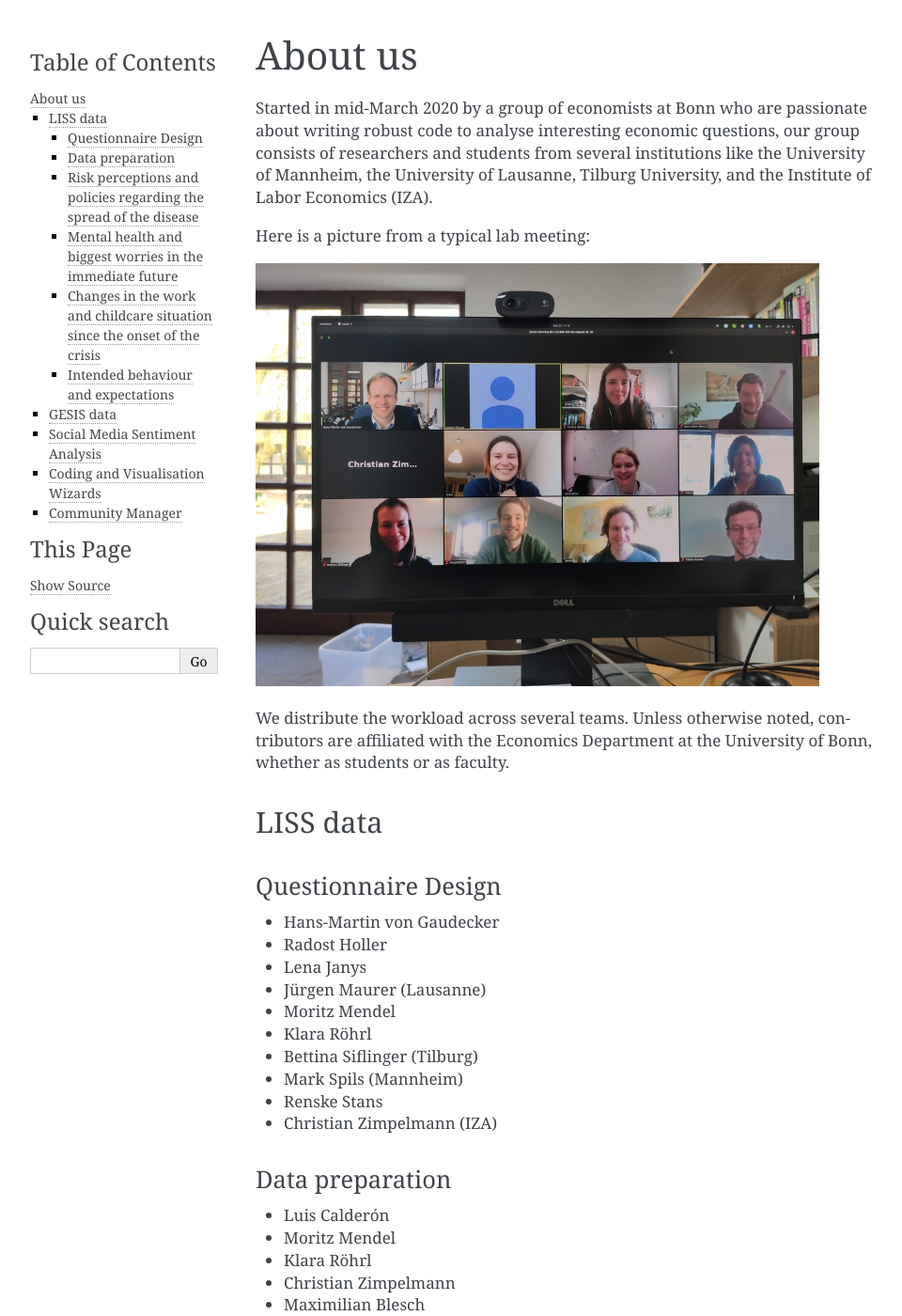
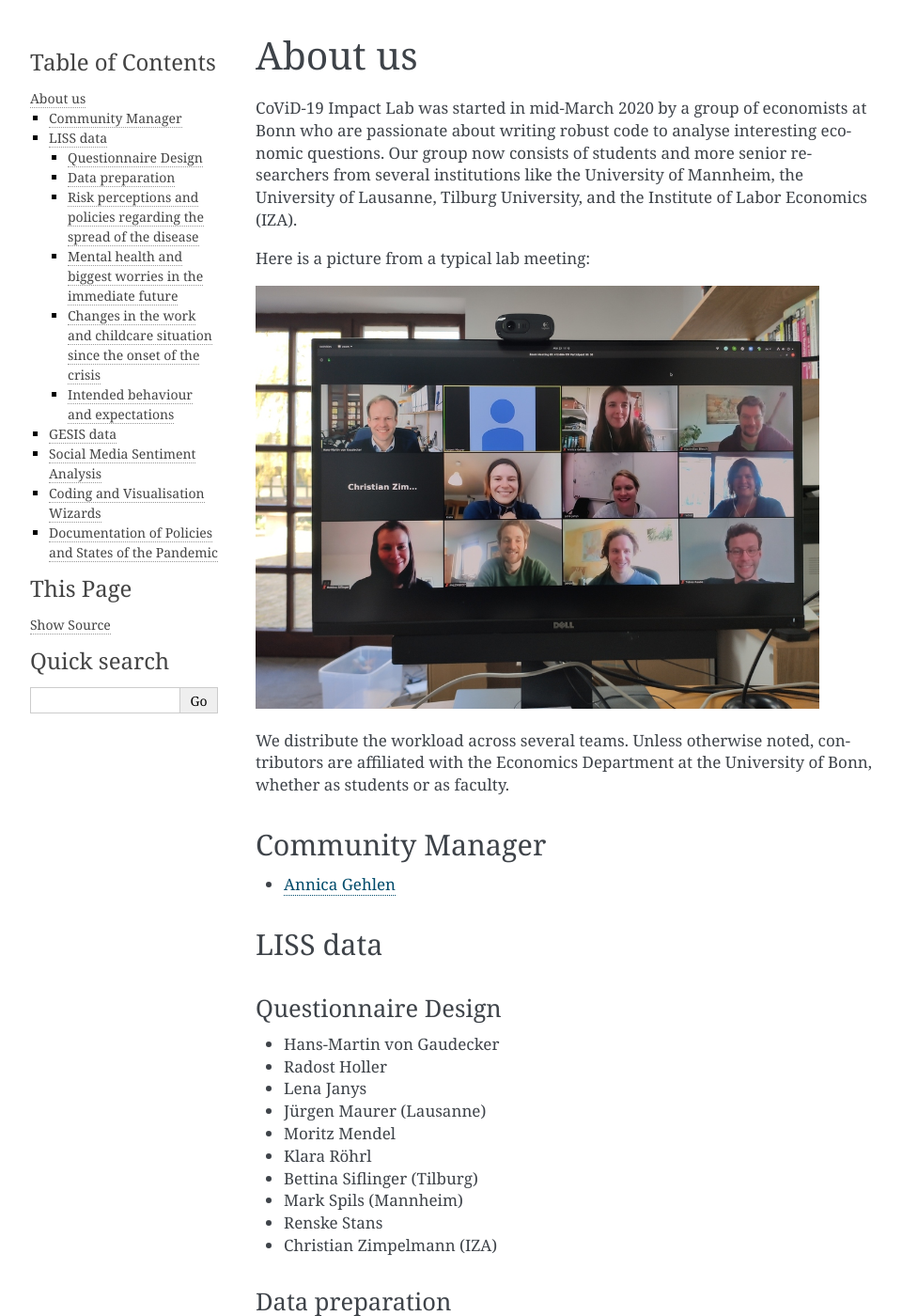
Before and after one commit to covid-19-impact-lab/covid-19-impact-lab, a Sphinx documentation site: the page built from docs/source/about_us.rst, in a window 1280 px wide and 1400 px high. Shown: the whole window at 94% size, without its empty margins (148-1108 px from the left). Built offline with Sphinx 7.4.7, drawn with Linux system fonts in a browser that asks for light colours; some of the changed text lies outside the part shown.

Commit message:
Update about us page, complet names.

```diff
--- a/docs/source/about_us.rst
+++ b/docs/source/about_us.rst
@@ -1,7 +1,7 @@
 About us
 --------
 
-Started in mid-March 2020 by a group of economists at Bonn who are passionate about writing robust code to analyse interesting economic questions, our group consists of researchers and students from several institutions like the University of Mannheim, the University of Lausanne, Tilburg University,  and the Institute of Labor Economics (IZA).
+CoViD-19 Impact Lab was started in mid-March 2020 by a group of economists at Bonn who are passionate about writing robust code to analyse interesting economic questions. Our group now consists of students and more senior researchers from several institutions like the University of Mannheim, the University of Lausanne, Tilburg University, and the Institute of Labor Economics (IZA).
 
 Here is a picture from a typical lab meeting:
 
@@ -9,6 +9,14 @@
    :width: 600
 
 We distribute the workload across several teams. Unless otherwise noted, contributors are affiliated with the Economics Department at the University of Bonn, whether as students or as faculty.
+
+
+
+Community Manager
+=================
+
+* `Annica Gehlen <mailto:covid-19-impact-lab@outlook.com>`__
+
 
 LISS data
 =========
@@ -82,7 +91,6 @@
 * Radost Holler
 * Ingo Isphording (IZA)
 * Rafael Suchy
-* ...
 
 Social Media Sentiment Analysis
 ===============================
@@ -105,7 +113,8 @@
 * Klara Röhrl
 
 
-Community Manager
-=================
+Documentation of Policies and States of the Pandemic
+====================================================
 
-* Annica Gehlen
+* Mark Spils (Mannheim)
+* Marc Lipfert
```
Also changed, not shown: other parts of docs/source/about_us.rst (+1 -0 lines).
